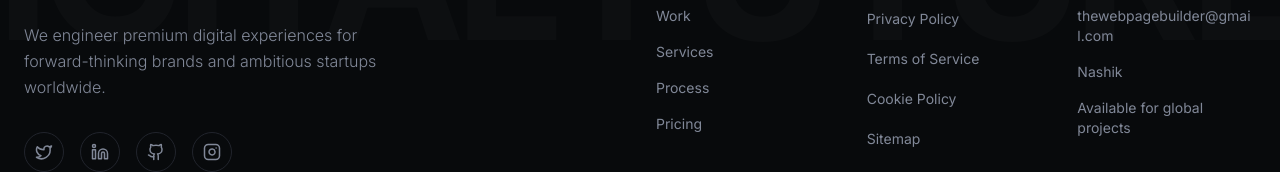
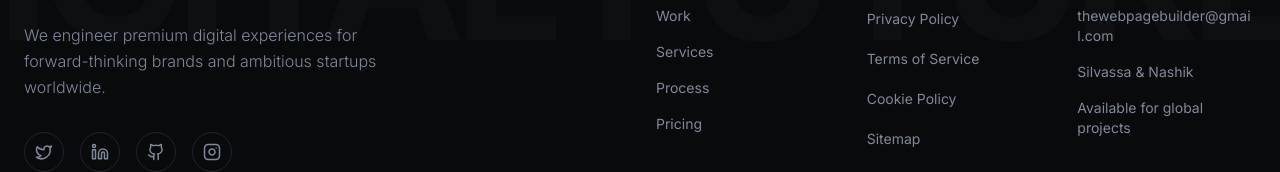
Before and after one commit to thewebpagebuilder/the-webpage-builder, a Next.js app: page /admin/invoice/custom in a window 1280 px wide. Shown: the part 1575-1747 px from the top of the page. Built offline with nearby package versions, Linux system fonts and the light colour scheme; no server answers.

Commit message:
update: add Silvassa to location

```diff
--- a/src/components/layout/Footer.tsx
+++ b/src/components/layout/Footer.tsx
@@ -120,7 +120,7 @@ export function Footer() {
                   thewebpagebuilder@gmail.com
                 </a>
               </li>
-              <li>Nashik</li>
+              <li>Silvassa & Nashik</li>
               <li>Available for global projects</li>
             </ul>
           </div>
```
